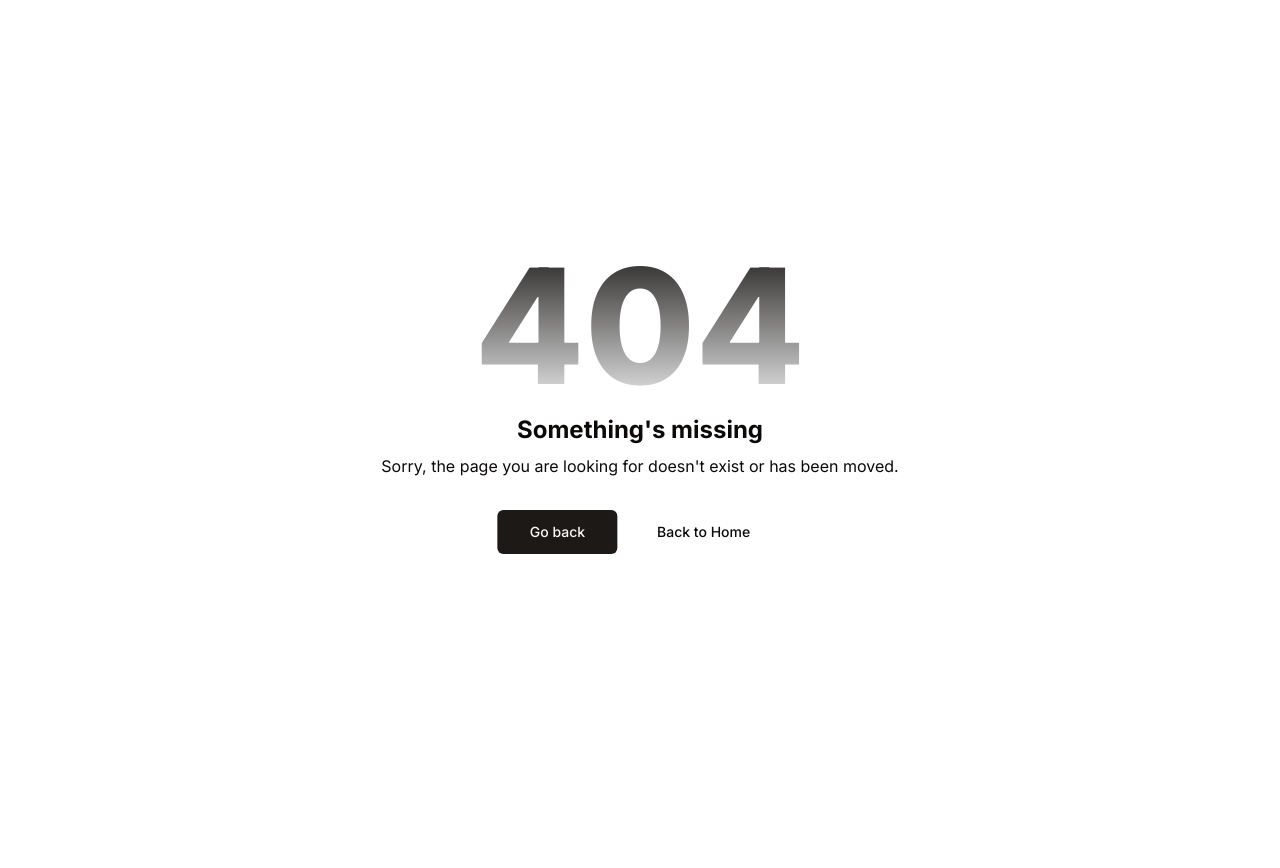
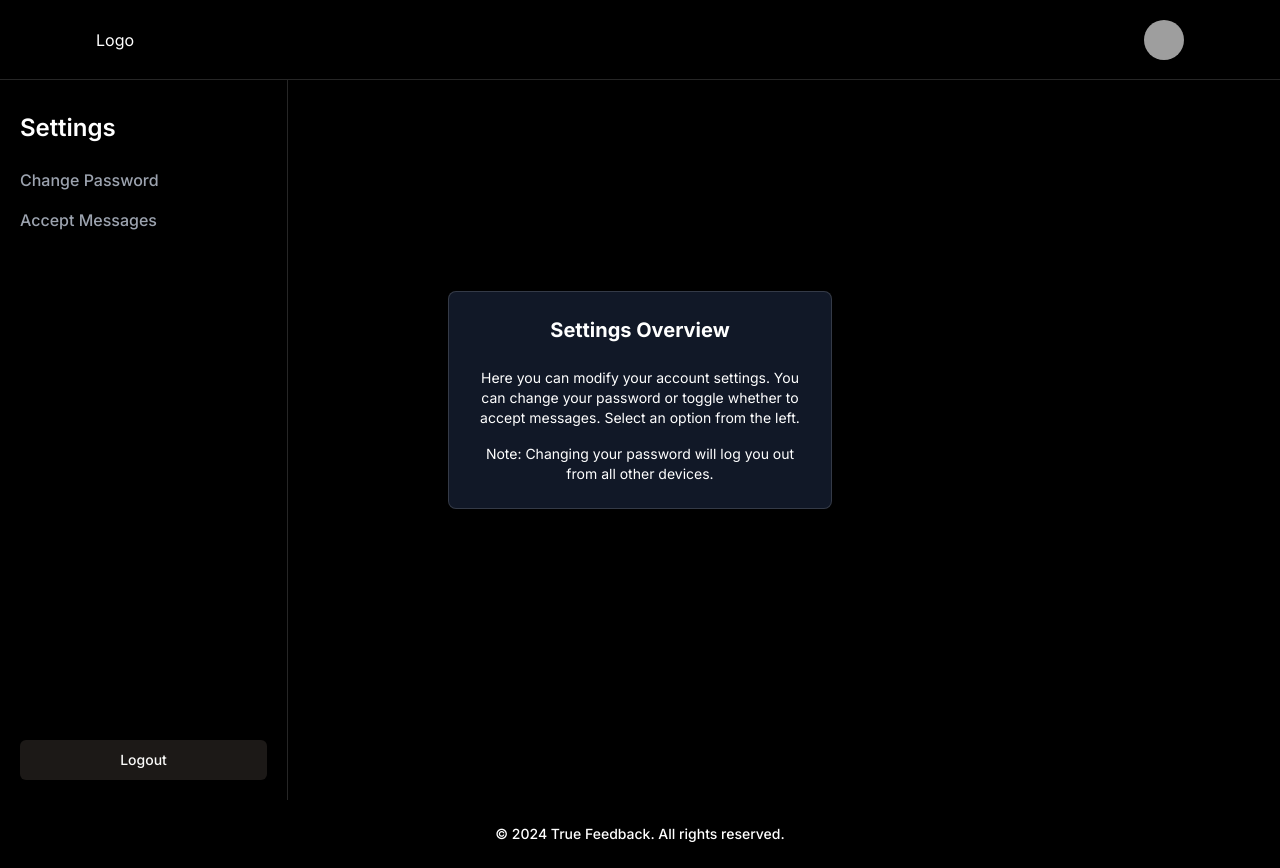
Before and after one commit to rehan-adi/Feedback.app, a Next.js app: page /settings in a window 1280 px wide. Before the commit this address had no page. Before the commit the page ends 800 px from the top, so only its background shows below. Built offline with nearby package versions, Linux system fonts and the light colour scheme; grey boxes are pictures that could not be loaded.

Commit message:
Add Settings page to code base

```diff
--- /dev/null
+++ b/app/(app)/settings/page.tsx
@@ -0,0 +1,11 @@
+import Settings from "@/components/settings/Settings"
+
+const page = () => {
+  return (
+    <div>
+        <Settings />
+    </div>
+  )
+}
+
+export default page
--- a/components/profile/UpdateProfile.tsx
+++ b/components/profile/UpdateProfile.tsx
@@ -3,14 +3,15 @@
 import { z } from "zod";
 import axios from "axios";
 import { toast } from "sonner";
+import { useState } from "react";
 import { Input } from "../ui/input";
 import { Button } from "../ui/button";
+import { Loader2 } from "lucide-react";
 import { zodResolver } from "@hookform/resolvers/zod";
 import { useForm, FormProvider, SubmitHandler } from "react-hook-form";
 import { FormControl, FormField, FormItem, FormLabel } from "../ui/form";
 import { updateProfileValidation } from "@/validation/profile.validation";
-import { useState } from "react";
-import { Loader2 } from "lucide-react";
+
 
 type UpdateProfileFormData = z.infer<typeof updateProfileValidation>;
 
--- /dev/null
+++ b/components/settings/Settings.tsx
@@ -0,0 +1,110 @@
+"use client"
+
+import { useState } from 'react';
+import { Switch } from "../ui/switch";
+import { Input } from "../ui/input";
+import { Button } from "../ui/button";
+import { Card, CardHeader, CardContent } from "../ui/card";
+
+const Settings = () => {
+  const [activeOption, setActiveOption] = useState('');
+  const [acceptMessages, setAcceptMessages] = useState(false);
+  const [password, setPassword] = useState('');
+
+  const handlePasswordChange = () => {
+    console.log("Password changed:", password);
+  };
+
+  const handleLogout = () => {
+    console.log("User logged out");
+  };
+
+  return (
+    <div className="flex h-screen bg-black text-white">
+      {/* Sidebar */}
+      <aside className="w-72 h-full bg-black fixed pt-28 left-0 border-r border-white border-opacity-15 flex flex-col justify-start p-5">
+        <h2 className="text-2xl font-semibold mb-6">Settings</h2>
+
+        <ul className="space-y-4">
+          <li
+            className={`cursor-pointer text-[#9CA3AF] font-medium ${activeOption === 'password' ? 'text-blue-400' : ''}`}
+            onClick={() => setActiveOption('password')}
+          >
+            Change Password
+          </li>
+          <li
+            className={`cursor-pointer text-[#9CA3AF] font-medium ${activeOption === 'messages' ? 'text-blue-400' : ''}`}
+            onClick={() => setActiveOption('messages')}
+          >
+            Accept Messages
+          </li>
+        </ul>
+
+        <div className="mt-auto">
+          <Button onClick={handleLogout} className='w-full' variant="default">
+            Logout
+          </Button>
+        </div>
+      </aside>
+
+      {/* Main Content */}
+      <div className="flex-1 flex items-center justify-center">
+        <Card className="w-96 bg-gray-900 border border-white border-opacity-15 text-white shadow-lg">
+          <CardHeader className="text-center text-xl font-bold">
+            {activeOption === '' && 'Settings Overview'}
+            {activeOption === 'password' && 'Change Password'}
+            {activeOption === 'messages' && 'Accept Messages'}
+          </CardHeader>
+
+          <CardContent>
+            {/* Default view with some instructions */}
+            {activeOption === '' && (
+              <div className="text-center">
+                <p className="mb-4 text-white text-sm">
+                  Here you can modify your account settings. You can change your password or toggle whether to accept messages. Select an option from the left.
+                </p>
+                <p className="text-white text-sm">
+                  Note: Changing your password will log you out from all other devices.
+                </p>
+              </div>
+            )}
+
+            {/* Change Password Form */}
+            {activeOption === 'password' && (
+              <div>
+                <label htmlFor="password" className="block text-sm font-medium text-white">
+                  Enter New Password
+                </label>
+                <Input
+                  id="password"
+                  type="password"
+                  className="mt-1 w-full bg-gray-800 border-gray-700 text-white"
+                  value={password}
+                  onChange={(e) => setPassword(e.target.value)}
+                  placeholder="Enter new password"
+                />
+                <Button onClick={handlePasswordChange} className="mt-3 bg-blue-600 hover:bg-blue-700 w-full">
+                  Change Password
+                </Button>
+              </div>
+            )}
+
+            {/* Accept Messages Toggle */}
+            {activeOption === 'messages' && (
+              <div className="flex items-center justify-between mb-4">
+                <label className="text-sm font-medium text-white">Accept Messages</label>
+                <Switch
+                  checked={acceptMessages}
+                  onCheckedChange={setAcceptMessages}
+                  className="bg-gray-800"
+                />
+              </div>
+            )}
+          </CardContent>
+        </Card>
+      </div>
+    </div>
+  );
+};
+
+export default Settings;
--- /dev/null
+++ b/components/ui/card.tsx
@@ -0,0 +1,79 @@
+import * as React from "react"
+
+import { cn } from "@/lib/utils"
+
+const Card = React.forwardRef<
+  HTMLDivElement,
+  React.HTMLAttributes<HTMLDivElement>
+>(({ className, ...props }, ref) => (
+  <div
+    ref={ref}
+    className={cn(
+      "rounded-lg border bg-card text-card-foreground shadow-sm",
+      className
+    )}
+    {...props}
+  />
+))
+Card.displayName = "Card"
+
+const CardHeader = React.forwardRef<
+  HTMLDivElement,
+  React.HTMLAttributes<HTMLDivElement>
+>(({ className, ...props }, ref) => (
+  <div
+    ref={ref}
+    className={cn("flex flex-col space-y-1.5 p-6", className)}
+    {...props}
+  />
+))
+CardHeader.displayName = "CardHeader"
+
+const CardTitle = React.forwardRef<
+  HTMLParagraphElement,
+  React.HTMLAttributes<HTMLHeadingElement>
+>(({ className, ...props }, ref) => (
+  <h3
+    ref={ref}
+    className={cn(
+      "text-2xl font-semibold leading-none tracking-tight",
+      className
+    )}
+    {...props}
+  />
+))
+CardTitle.displayName = "CardTitle"
+
+const CardDescription = React.forwardRef<
+  HTMLParagraphElement,
+  React.HTMLAttributes<HTMLParagraphElement>
+>(({ className, ...props }, ref) => (
+  <p
+    ref={ref}
+    className={cn("text-sm text-muted-foreground", className)}
+    {...props}
+  />
+))
+CardDescription.displayName = "CardDescription"
+
+const CardContent = React.forwardRef<
+  HTMLDivElement,
+  React.HTMLAttributes<HTMLDivElement>
+>(({ className, ...props }, ref) => (
+  <div ref={ref} className={cn("p-6 pt-0", className)} {...props} />
+))
+CardContent.displayName = "CardContent"
+
+const CardFooter = React.forwardRef<
+  HTMLDivElement,
+  React.HTMLAttributes<HTMLDivElement>
+>(({ className, ...props }, ref) => (
+  <div
+    ref={ref}
+    className={cn("flex items-center p-6 pt-0", className)}
+    {...props}
+  />
+))
+CardFooter.displayName = "CardFooter"
+
+export { Card, CardHeader, CardFooter, CardTitle, CardDescription, CardContent }
--- /dev/null
+++ b/components/ui/switch.tsx
@@ -0,0 +1,29 @@
+"use client"
+
+import * as React from "react"
+import * as SwitchPrimitives from "@radix-ui/react-switch"
+
+import { cn } from "@/lib/utils"
+
+const Switch = React.forwardRef<
+  React.ElementRef<typeof SwitchPrimitives.Root>,
+  React.ComponentPropsWithoutRef<typeof SwitchPrimitives.Root>
+>(({ className, ...props }, ref) => (
+  <SwitchPrimitives.Root
+    className={cn(
+      "peer inline-flex h-6 w-11 shrink-0 cursor-pointer items-center rounded-full border-2 border-transparent transition-colors focus-visible:outline-none focus-visible:ring-2 focus-visible:ring-ring focus-visible:ring-offset-2 focus-visible:ring-offset-background disabled:cursor-not-allowed disabled:opacity-50 data-[state=checked]:bg-primary data-[state=unchecked]:bg-input",
+      className
+    )}
+    {...props}
+    ref={ref}
+  >
+    <SwitchPrimitives.Thumb
+      className={cn(
+        "pointer-events-none block h-5 w-5 rounded-full bg-background shadow-lg ring-0 transition-transform data-[state=checked]:translate-x-5 data-[state=unchecked]:translate-x-0"
+      )}
+    />
+  </SwitchPrimitives.Root>
+))
+Switch.displayName = SwitchPrimitives.Root.displayName
+
+export { Switch }
--- a/package.json
+++ b/package.json
@@ -19,6 +19,7 @@
     "@radix-ui/react-dropdown-menu": "^2.1.1",
     "@radix-ui/react-label": "^2.1.0",
     "@radix-ui/react-slot": "^1.1.0",
+    "@radix-ui/react-switch": "^1.1.0",
     "@radix-ui/react-toast": "^1.2.1",
     "@react-email/components": "0.0.22",
     "@types/bcrypt": "^5.0.2",
```
Also changed, not shown: 1 other file (tests, documents, lock files or other folders).
